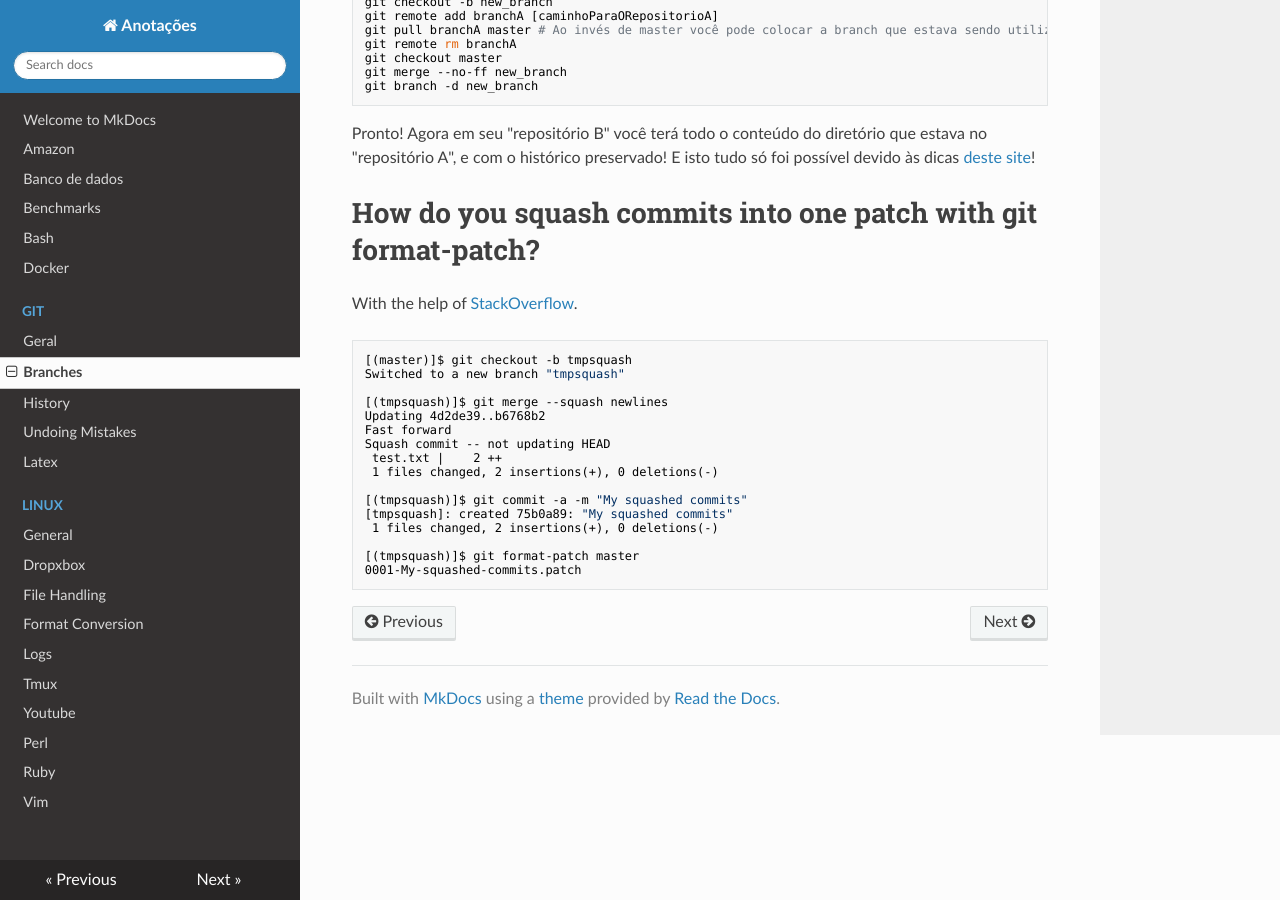
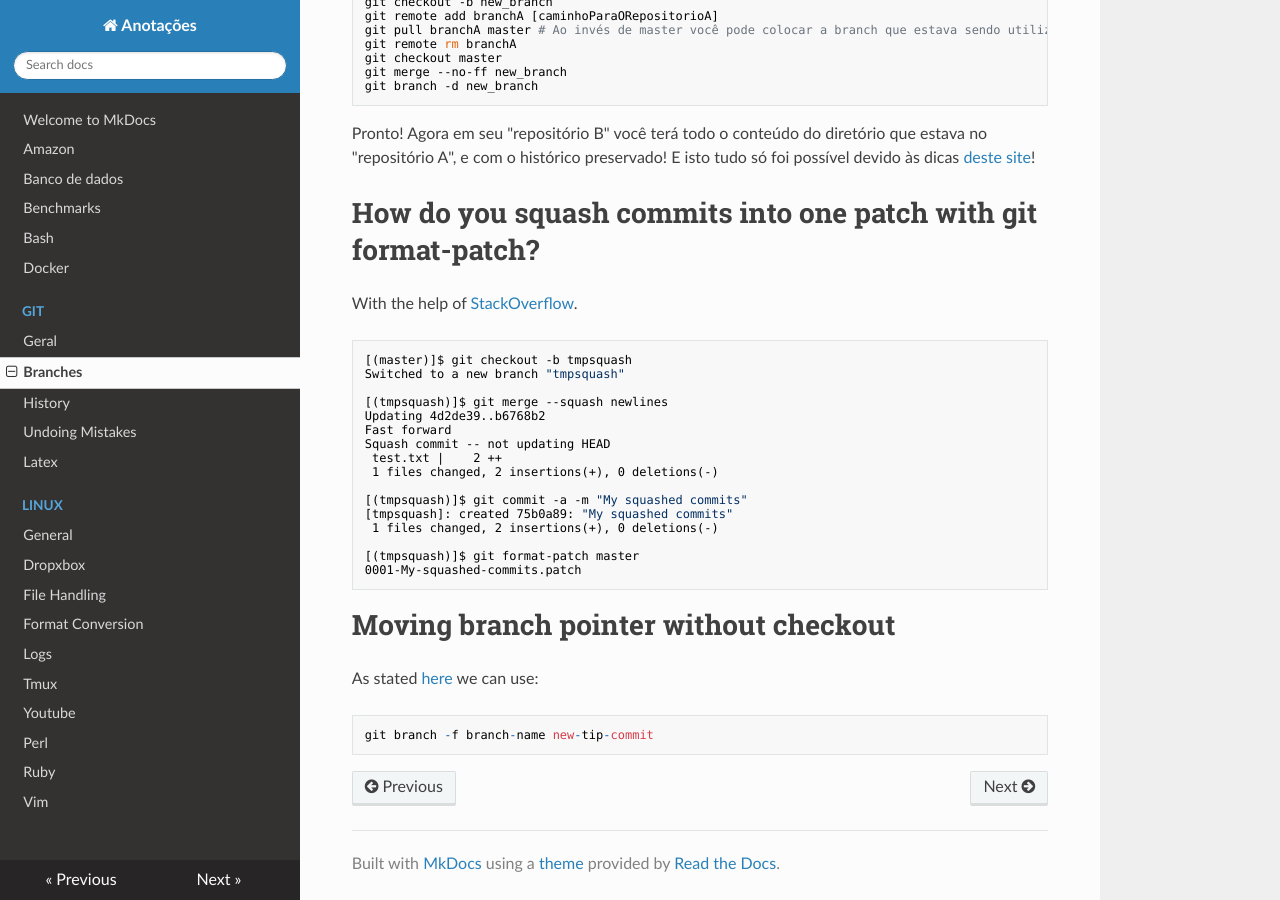
Before and after one commit to hposca/useful_notes, an MkDocs documentation site: the page built from docs/git/branches.md, in a window 1280 px wide and 900 px high, scrolled down 2854 px. Built offline with MkDocs 1.6.1, drawn with Linux system fonts in a browser that asks for light colours; nearby versions of some CDN libraries; old or Windows-style settings are respelled for this version of MkDocs.

Commit message:
How to move a branch pointer without checkout

````diff
--- a/docs/git/branches.md
+++ b/docs/git/branches.md
@@ -161,3 +161,11 @@ Squash commit -- not updating HEAD
 [(tmpsquash)]$ git format-patch master
 0001-My-squashed-commits.patch
 ~~~
+
+# Moving branch pointer without checkout
+
+As stated [here](http://stackoverflow.com/questions/5471174/git-move-branch-pointer-to-different-commit-without-checkout) we can use:
+
+```
+git branch -f branch-name new-tip-commit
+```
````
